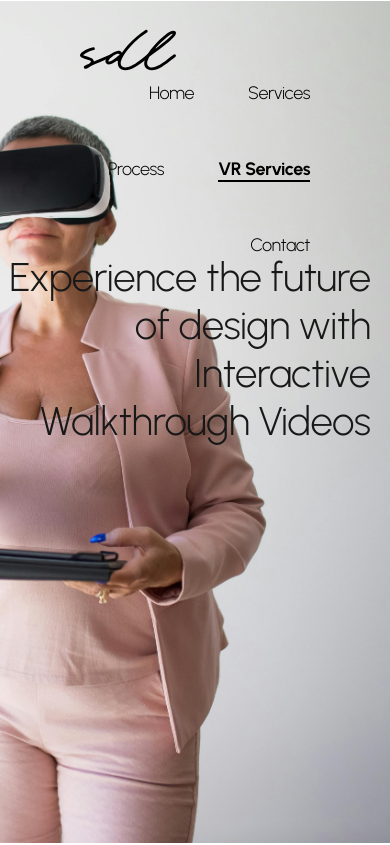
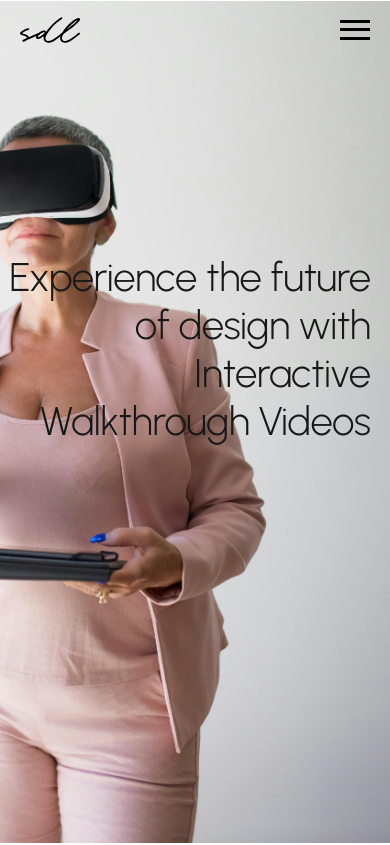
Before and after one commit to deekshat-ui/shaka-design-lab-website, a React (Create React App) app: page /vrservices in a window 390 px wide. Shown: the top 845 px of the page. Built offline with nearby package versions, Linux system fonts and the light colour scheme.

Commit message:
finetuning

```diff
--- a/src/sections/ContactSection.js
+++ b/src/sections/ContactSection.js
@@ -25,18 +25,18 @@ const ContactSection = ({ className = "" }) => {
             <p className={styles.kolkata700107}>Kolkata&nbsp;-&nbsp;700107</p>
           </div>
           <div className={styles.contact}>
-            Phone number:&nbsp;033-35034016,&nbsp;8777612563
+            Phone number:&nbsp;+91 33-35163974,&nbsp;8777612563,&nbsp;7980889463
           </div>
           <div className={styles.email}>
             <span>
               Email address:&nbsp;
               <a
                 className={styles.shakadesignscom}
-                href="mailto:business@shakadesigns.com"
+                href="mailto:business@shakadesignlab.com"
                 target="_blank"
               >
                 <span className={styles.shakadesignscom1}>
-                  business@shakadesigns.com
+                  business@shakadesignlab.com
                 </span>
               </a>
 
--- a/src/sections/HeroSection.js
+++ b/src/sections/HeroSection.js
@@ -1,5 +1,5 @@
 import React, { useState } from "react";
-import { Button, Modal, TextField, IconButton, Box } from "@mui/material";
+import { Button, Modal, IconButton, Box } from "@mui/material";
 import CloseIcon from "@mui/icons-material/Close";
 import { motion } from "framer-motion";
 import PropTypes from "prop-types";
@@ -74,8 +74,6 @@ const HeroSection = ({ className = "" }) => {
             top: "50%",
             left: "50%",
             transform: "translate(-50%, -50%)",
-            height: 500,
-            width: 1000,
             bgcolor: "background.paper",
             boxShadow: 24,
             p: 4,
--- a/src/sections/Navbar.js
+++ b/src/sections/Navbar.js
@@ -6,6 +6,7 @@ import styles from "./Navbar.module.css";
 const Navbar = ({ className = "" }) => {
   const [scrolled, setScrolled] = useState(false);
   const [activeSection, setActiveSection] = useState("");
+  const [menuOpen, setMenuOpen] = useState(false);
   const navigate = useNavigate();
   const location = useLocation();
 
@@ -31,7 +32,7 @@ const Navbar = ({ className = "" }) => {
       const element = document.getElementById(section);
       if (element) {
         const rect = element.getBoundingClientRect();
-        if (rect.top <= 50 && rect.bottom >= 50) {
+        if (rect.top <= 10 && rect.bottom >= 10) {
           current = section;
           break;
         }
@@ -72,6 +73,10 @@ const Navbar = ({ className = "" }) => {
     }
   }, [location]);
 
+  const toggleMenu = () => {
+    setMenuOpen(!menuOpen);
+  };
+
   let navbarClasses = [styles.navbar];
   if (scrolled) {
     navbarClasses.push(styles.scrolled);
@@ -86,12 +91,15 @@ const Navbar = ({ className = "" }) => {
         src="/navbar-logo.svg"
       />
       <div className={styles.navigationWrapper}>
-        <div className={styles.navigation}>
+        <div className={`${styles.navigation} ${menuOpen ? styles.open : ""}`}>
           <a
             className={`${styles.navItems} ${
               activeSection === "herosection" ? styles.active : ""
             }`}
-            onClick={() => scrollToSection("herosection")}
+            onClick={() => {
+              scrollToSection("herosection");
+              setMenuOpen(false);
+            }}
           >
             Home
             <span className={styles.underline}></span>
@@ -100,7 +108,10 @@ const Navbar = ({ className = "" }) => {
             className={`${styles.navItems} ${
               activeSection === "servicesection" ? styles.active : ""
             }`}
-            onClick={() => scrollToSection("servicesection")}
+            onClick={() => {
+              scrollToSection("servicesection");
+              setMenuOpen(false);
+            }}
           >
             Services
             <span className={styles.underline}></span>
@@ -109,7 +120,10 @@ const Navbar = ({ className = "" }) => {
             className={`${styles.navItems} ${
               activeSection === "processsection" ? styles.active : ""
             }`}
-            onClick={() => scrollToSection("processsection")}
+            onClick={() => {
+              scrollToSection("processsection");
+              setMenuOpen(false);
+            }}
           >
             Process
             <span className={styles.underline}></span>
@@ -119,6 +133,7 @@ const Navbar = ({ className = "" }) => {
             className={`${styles.navItems} ${
               activeSection === "vrservicessection" ? styles.active : ""
             }`}
+            onClick={() => setMenuOpen(false)}
           >
             VR Services
             <span className={styles.underline}></span>
@@ -127,12 +142,20 @@ const Navbar = ({ className = "" }) => {
             className={`${styles.navItems} ${
               activeSection === "messagesection" ? styles.active : ""
             }`}
-            onClick={() => scrollToSection("contactsection")}
+            onClick={() => {
+              scrollToSection("contactsection");
+              setMenuOpen(false);
+            }}
           >
             Contact
             <span className={styles.underline}></span>
           </a>
         </div>
+        <button className={styles.menuIcon} onClick={toggleMenu}>
+          <span></span>
+          <span></span>
+          <span></span>
+        </button>
       </div>
     </header>
   );
--- a/src/sections/Navbar.module.css
+++ b/src/sections/Navbar.module.css
@@ -4,60 +4,65 @@
   left: 0;
   right: 0;
   height: 2px;
-  background-color: currentColor; /* This will use the text color */
+  background-color: currentColor;
   transform-origin: right;
   transform: scaleX(0);
   transition: transform 0.3s ease-in-out;
 }
+
 .navItems:hover .underline,
 .navItems.active .underline {
   transform-origin: left;
   transform: scaleX(1);
 }
+
 .navItems.active {
-  /* Add any additional styles for the active state */
   font-weight: bold;
 }
+
 .navbarLogoIcon {
-  height: 4rem;
-  width: 6rem;
+  height: 64px;
+  width: 96px;
   position: relative;
 }
+
 .navItems {
-  /* min-width: 60px; */
   text-decoration: none;
   position: relative;
   text-transform: capitalize;
   color: inherit;
   display: inline-block;
   cursor: pointer;
+  font-size: 18px;
 }
+
 .navigation {
   align-self: stretch;
   display: flex;
   flex-wrap: wrap;
   flex-direction: row;
-  align-items: flex-start;
+  align-items: center;
   justify-content: flex-end;
   position: relative;
-  gap: 3em;
+  gap: 48px;
 }
+
 .btn {
-  width: 8.4em;
+  width: 134px;
   height: 40px;
   backdrop-filter: blur(10px);
 }
+
 .navigationWrapper {
   display: flex;
   flex-wrap: wrap;
   box-sizing: border-box;
   max-width: 100%;
-  /* width: 700px; */
   flex-direction: column;
   align-items: flex-start;
   justify-content: flex-end;
-  /* padding: 0 0 var(--padding-xl-7); */
 }
+
 .navbar {
   display: flex;
   position: fixed;
@@ -70,33 +75,174 @@
   max-width: 100%;
   background-color: transparent;
   z-index: 999;
-  padding: var(--padding-lg-2) var(--padding-61xl) var(--padding-lg-3);
+  padding: 20px 80px;
   text-align: left;
-  font-size: var(--body-18px-regular-size);
-  color: var(--color-black);
-  font-family: var(--body-18px-regular);
+  font-size: 18px;
+  color: #000;
+  font-family: inherit;
 }
-@media screen and (max-width: 1125px) {
-  /* .navigation {
-    display: none;
-  }
-  .navigationWrapper {
-    width: 0;
-  }
-  .navbarLogoIcon {
-    height: 3rem;
-    width: 5rem;
-  } */
-}
-@media screen and (max-width: 800px) {
-  /* .navbar {
-    padding-left: var(--padding-21xl);
-    padding-right: var(--padding-21xl);
-    box-sizing: border-box;
-  } */
-}
+
 .scrolled {
   top: 0;
   backdrop-filter: blur(8px);
   transition: backdrop-filter 0.5s ease-in-out;
 }
+
+.menuIcon {
+  display: none;
+  flex-direction: column;
+  justify-content: space-around;
+  width: 30px;
+  height: 25px;
+  background: transparent;
+  border: none;
+  cursor: pointer;
+  padding: 0;
+  z-index: 10;
+}
+
+.menuIcon span {
+  width: 30px;
+  height: 3px;
+  background: #000;
+  transition: all 0.3s linear;
+  position: relative;
+  transform-origin: 1px;
+}
+
+@media screen and (max-width: 768px) {
+  .navbar {
+    padding: 12px 20px;
+  }
+
+  .navigationWrapper {
+    position: relative;
+  }
+
+  .navigation {
+    position: absolute;
+    right: -100%;
+    top: 100%;
+    flex-direction: column;
+    background-color: #fff;
+    width: 200px;
+    padding: 20px;
+    box-shadow: 0 2px 5px rgba(0, 0, 0, 0.1);
+    transform: translateX(100%);
+    transition: transform 0.3s ease-in-out;
+  }
+
+  .navigation.open {
+    transform: translateX(0);
+  }
+
+  .navItems {
+    margin: 10px 0;
+  }
+
+  .menuIcon {
+    display: flex;
+  }
+
+  .btn {
+    display: none;
+  }
+}
+
+@media screen and (min-width: 769px) {
+  .navigation {
+    display: flex !important;
+    transform: translateX(0) !important;
+  }
+}
+
+@media screen and (max-width: 1200px) {
+  .navbar {
+    padding: 16px 60px;
+  }
+
+  .navigation {
+    gap: 36px;
+  }
+
+  .navItems {
+    font-size: 16px;
+  }
+
+  .btn {
+    width: 120px;
+    height: 36px;
+  }
+}
+
+@media screen and (max-width: 992px) {
+  .navbar {
+    padding: 14px 40px;
+  }
+
+  .navigation {
+    gap: 24px;
+  }
+
+  .navbarLogoIcon {
+    height: 56px;
+    width: 84px;
+  }
+
+  .navItems {
+    font-size: 15px;
+  }
+
+  .btn {
+    width: 110px;
+    height: 34px;
+  }
+}
+
+@media screen and (max-width: 768px) {
+  .navbar {
+    padding: 12px 30px;
+  }
+
+  .navigation {
+    gap: 20px;
+  }
+
+  .navbarLogoIcon {
+    height: 48px;
+    width: 72px;
+  }
+
+  .navItems {
+    font-size: 14px;
+  }
+
+  .btn {
+    width: 100px;
+    height: 32px;
+  }
+}
+
+@media screen and (max-width: 576px) {
+  .navbar {
+    padding: 10px 20px;
+  }
+
+  .navigation {
+    gap: 16px;
+  }
+
+  .navbarLogoIcon {
+    height: 40px;
+    width: 60px;
+  }
+
+  .navItems {
+    font-size: 13px;
+  }
+
+  .btn {
+    width: 90px;
+    height: 30px;
+  }
+}
```
Also changed, not shown: src/sections/MessageSection.js (+103 -22 lines), src/sections/MessageSection.module.css (+87 -31 lines).
